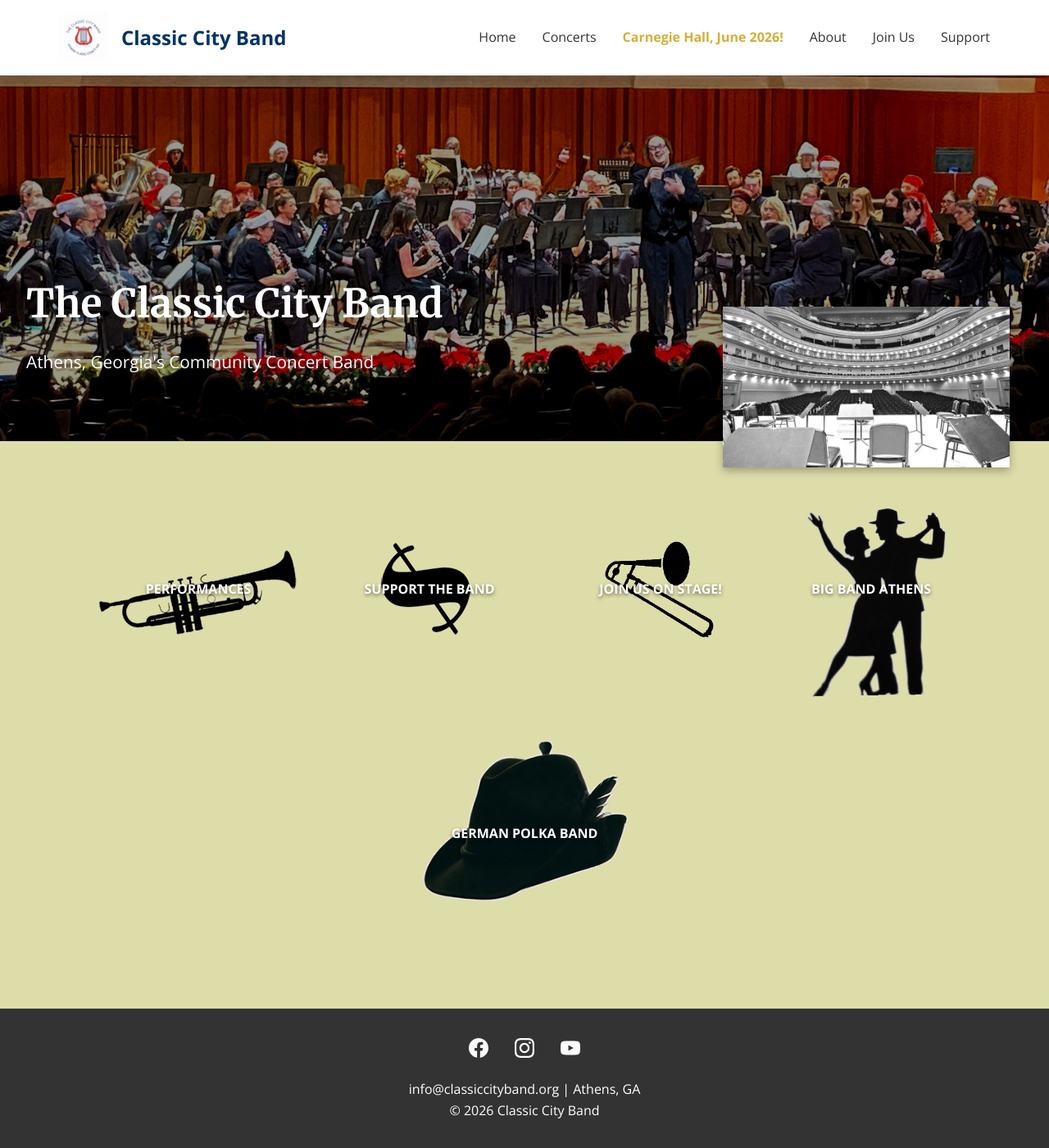
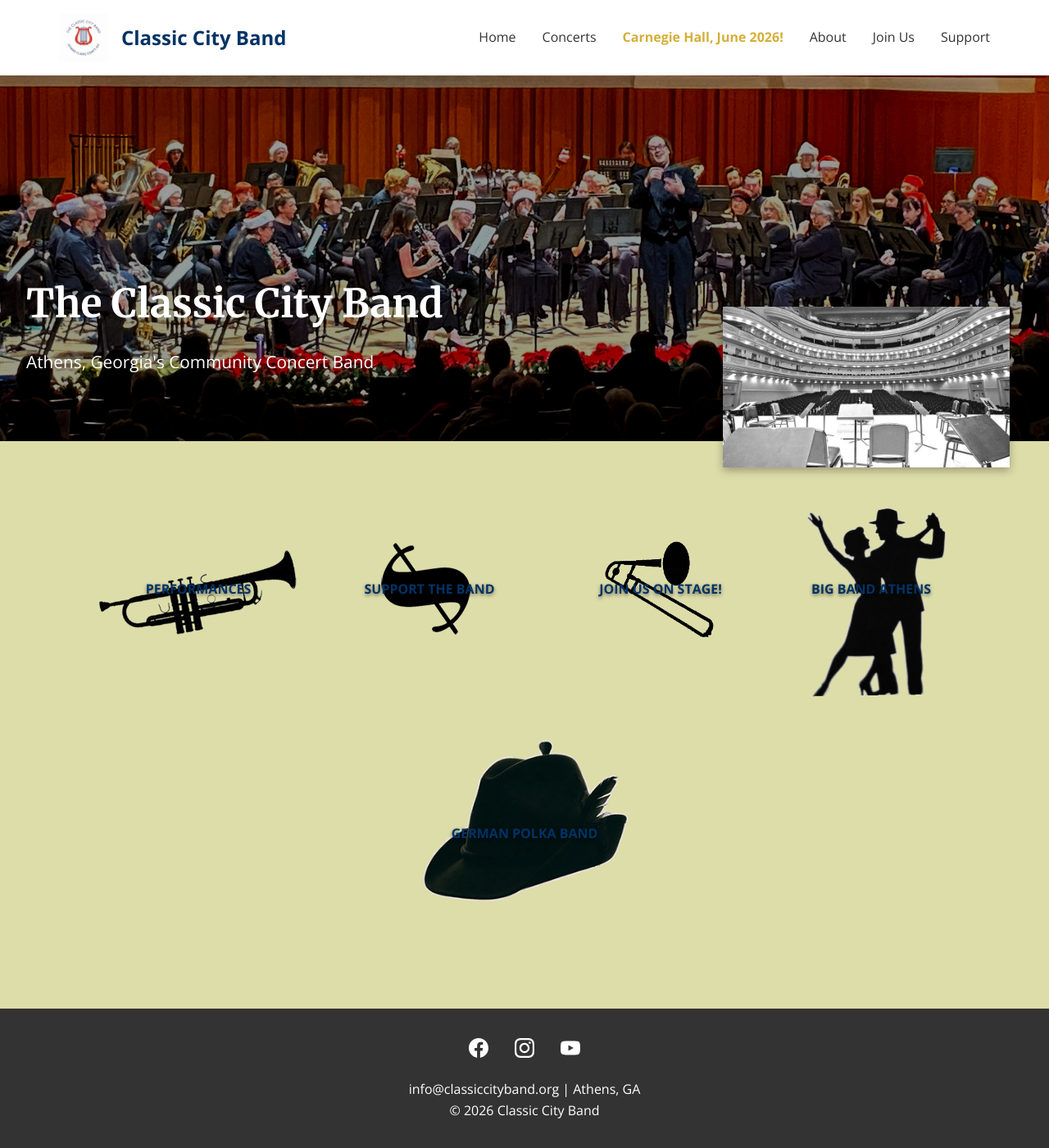
Before and after one commit to webmasterCCB/CCBwebsite, a Jekyll site: the page built from index.html, in a window 1280 px wide and 1400 px high, scrolled down 54 px. Shown: the whole window at 82% size. Built offline with Jekyll 4.4.1, drawn with Linux system fonts in a browser that asks for light colours.

Commit message:
Update style.css

```diff
--- a/assets/css/style.css
+++ b/assets/css/style.css
@@ -176,7 +176,7 @@ nav a:hover {
   font-size: 1rem;
   transition: all 0.3s;
   text-align: center;
-  color: var(--white);
+  color: var(--primary-navy);
   text-shadow: 0 2px 4px rgba(0,0,0,0.5);
   background-size: contain;
   background-repeat: no-repeat;
```
